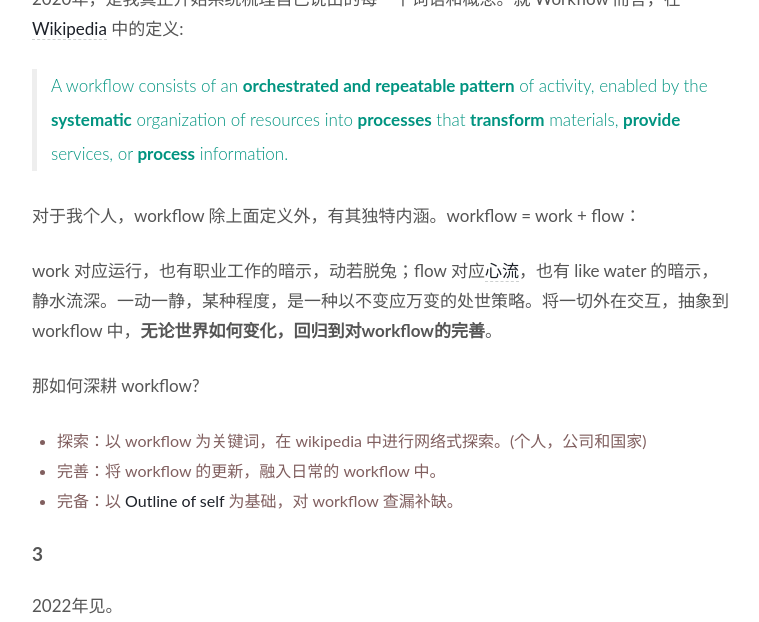
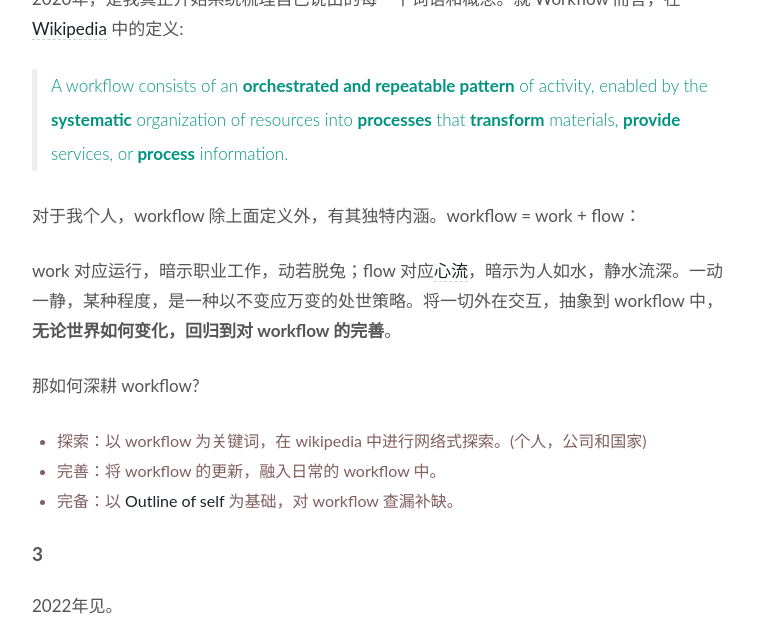
Before and after one commit to WillWang-X/willwang-x.github.io, a Jekyll site: the page built from _posts/blogs/2021-01-04-2021-workflow.md, in a window 1280 px wide and 900 px high, scrolled down 1395 px, cut to the strip 0-622 px from the top of the window. Shown: the whole strip, without its empty margins (258-1017 px from the left). Built offline with Jekyll 4.4.1, drawn with Linux system fonts in a browser that asks for light colours; some of the changed text lies outside the part shown.

Commit message:
Improve accuracy

```diff
--- a/_posts/blogs/2021-01-04-2021-workflow.md
+++ b/_posts/blogs/2021-01-04-2021-workflow.md
@@ -8,7 +8,7 @@ type: post
 published: true
 ---
 
-[Last Updated](https://github.githistory.xyz/willwang-x/willwang-x.github.io/blob/master/_posts/blogs/2021-01-04-2021-workflow.md)<span style="color: gray"> : 2021.01.28  </span>
+[Last Updated](https://github.githistory.xyz/willwang-x/willwang-x.github.io/blob/master/_posts/blogs/2021-01-04-2021-workflow.md)<span style="color: gray"> : 2021.03.15  </span>
 
 <br>
 <br>
@@ -43,7 +43,7 @@ published: true
 
 对于我个人，workflow 除上面定义外，有其独特内涵。workflow = work + flow：
 
-work 对应运行，也有职业工作的暗示，动若脱兔；flow 对应[心流](https://www.wikiwand.com/en/Flow_(psychology))，也有 like water 的暗示，静水流深。一动一静，某种程度，是一种以不变应万变的处世策略。将一切外在交互，抽象到 workflow 中，**无论世界如何变化，回归到对workflow的完善**。
+work 对应运行，暗示职业工作，动若脱兔；flow 对应[心流](https://www.wikiwand.com/en/Flow_(psychology))，暗示为人如水，静水流深。一动一静，某种程度，是一种以不变应万变的处世策略。将一切外在交互，抽象到 workflow 中，**无论世界如何变化，回归到对 workflow 的完善**。
 
 那如何深耕 workflow?
 
```
